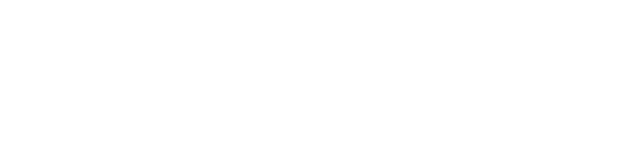
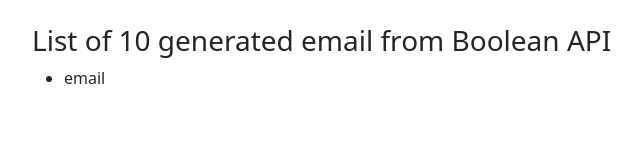
Before and after one commit to orsoli/vue-email-list, a plain HTML site: page index.html in a window 1280 px wide. Shown: the whole page, without its empty margins (50-690 px from the left). Drawn offline with nearby package versions, Linux system fonts and the light colour scheme.

Commit message:
Added structure.md and prepare html

```diff
--- a/index.html
+++ b/index.html
@@ -28,6 +28,14 @@
 <body>
     <!-- Container  -->
     <div class="container mx-auto py-4" id="app">
+        <!-- Email Section  -->
+        <section>
+            <h3>List of 10 generated email from Boolean API</h3>
+            <!-- Email List  -->
+            <ul>
+                <li>email</li>
+            </ul>
+        </section>
 
     </div>
 
```
Also changed, not shown: 1 other file.
